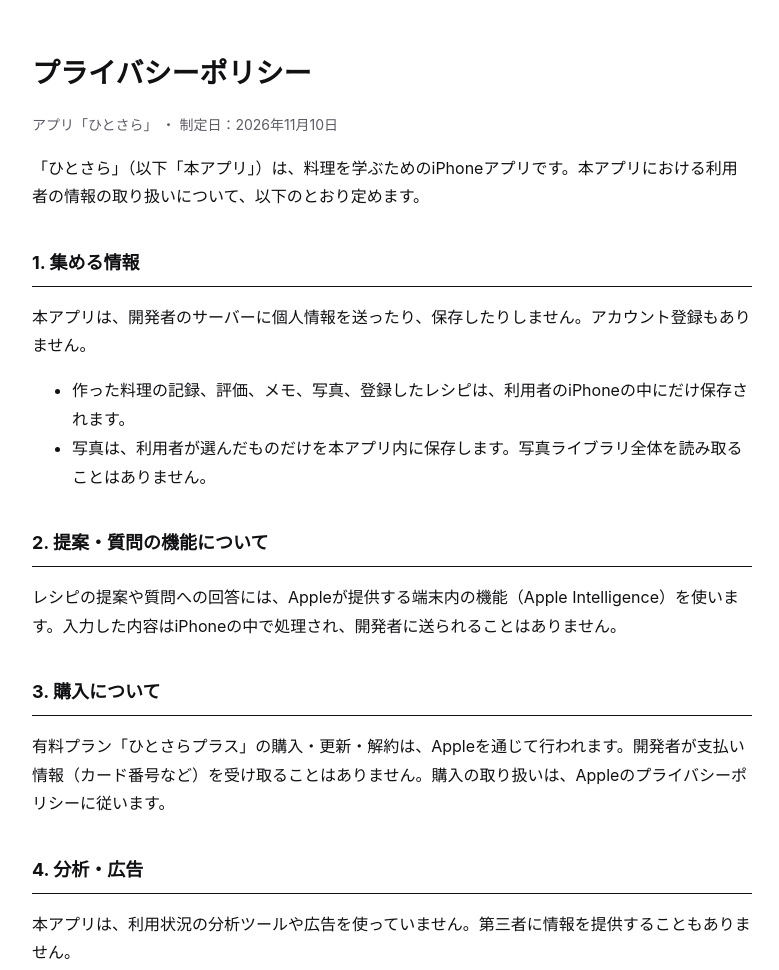
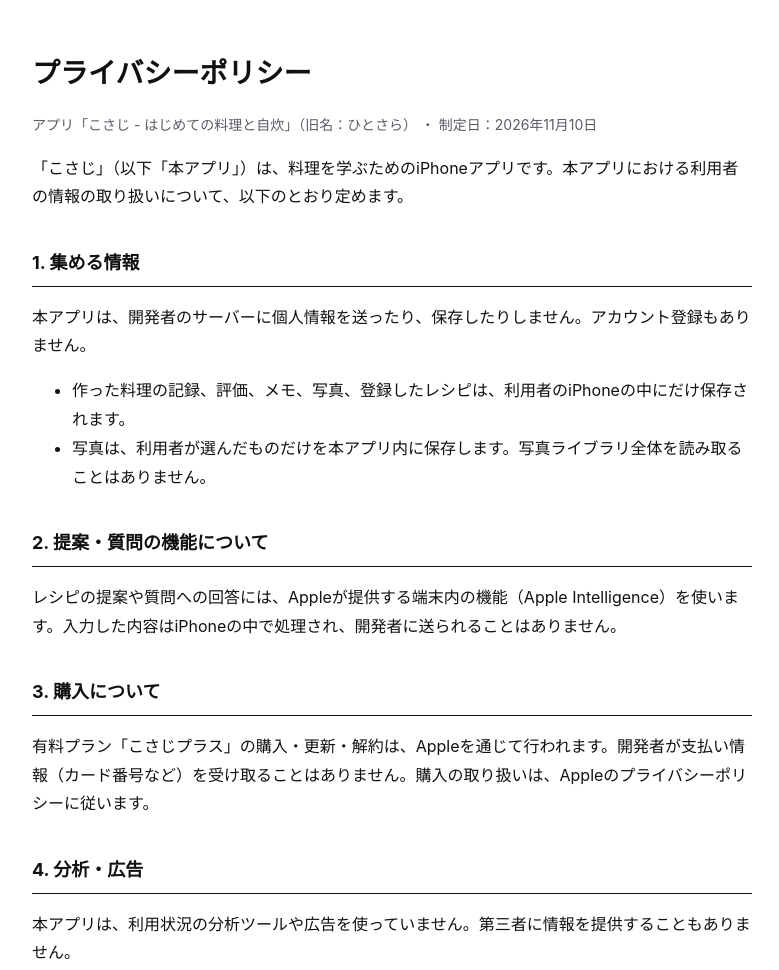
Before and after one commit to kasekimidori-source/hitosara-site, a plain HTML site: page index.html in a window 1280 px wide. Shown: the top 970 px of the page, without its empty margins (248-1027 px from the left). Drawn offline with Linux system fonts and the light colour scheme.

Commit message:
Rename app to こさじ
Co-Authored-By: Claude Opus 5.5 <noreply@anthropic.com>

```diff
--- a/index.html
+++ b/index.html
@@ -3,7 +3,7 @@
 <head>
 <meta charset="utf-8">
 <meta name="viewport" content="width=device-width, initial-scale=1">
-<title>ひとさら プライバシーポリシー</title>
+<title>こさじ プライバシーポリシー</title>
 <style>
   :root { --ink:#111114; --muted:#5C5C66; --red:#C93A20; --hair:#E4E4EA; }
   body { margin:0; background:#fff; color:var(--ink); font-family:-apple-system, "Hiragino Sans", "Noto Sans JP", sans-serif; line-height:1.8; }
@@ -18,9 +18,9 @@
 <body>
 <main>
   <h1>プライバシーポリシー</h1>
-  <p class="muted">アプリ「ひとさら」 ・ 制定日：2026年11月10日</p>
+  <p class="muted">アプリ「こさじ - はじめての料理と自炊」（旧名：ひとさら） ・ 制定日：2026年11月10日</p>
 
-  <p>「ひとさら」（以下「本アプリ」）は、料理を学ぶためのiPhoneアプリです。本アプリにおける利用者の情報の取り扱いについて、以下のとおり定めます。</p>
+  <p>「こさじ」（以下「本アプリ」）は、料理を学ぶためのiPhoneアプリです。本アプリにおける利用者の情報の取り扱いについて、以下のとおり定めます。</p>
 
   <h2>1. 集める情報</h2>
   <p>本アプリは、開発者のサーバーに個人情報を送ったり、保存したりしません。アカウント登録もありません。</p>
@@ -33,7 +33,7 @@
   <p>レシピの提案や質問への回答には、Appleが提供する端末内の機能（Apple Intelligence）を使います。入力した内容はiPhoneの中で処理され、開発者に送られることはありません。</p>
 
   <h2>3. 購入について</h2>
-  <p>有料プラン「ひとさらプラス」の購入・更新・解約は、Appleを通じて行われます。開発者が支払い情報（カード番号など）を受け取ることはありません。購入の取り扱いは、Appleのプライバシーポリシーに従います。</p>
+  <p>有料プラン「こさじプラス」の購入・更新・解約は、Appleを通じて行われます。開発者が支払い情報（カード番号など）を受け取ることはありません。購入の取り扱いは、Appleのプライバシーポリシーに従います。</p>
 
   <h2>4. 分析・広告</h2>
   <p>本アプリは、利用状況の分析ツールや広告を使っていません。第三者に情報を提供することもありません。</p>
```
Also changed, not shown: support.html (+4 -4 lines).
